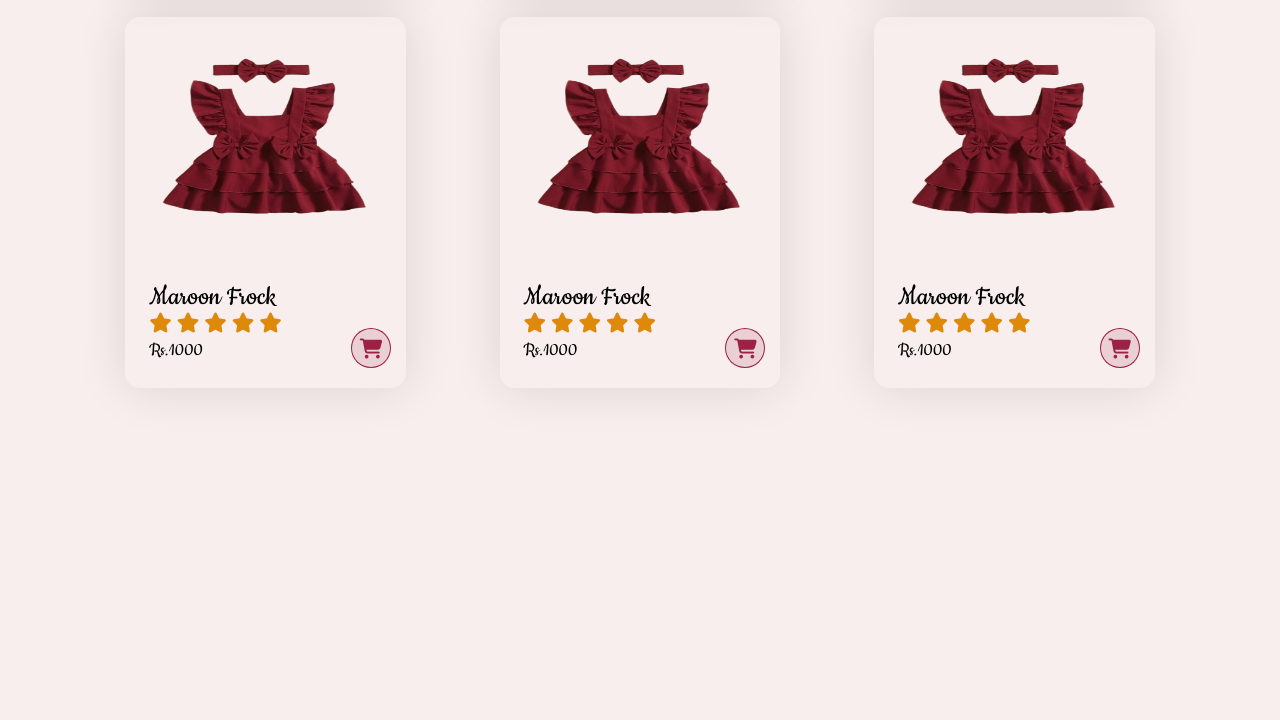
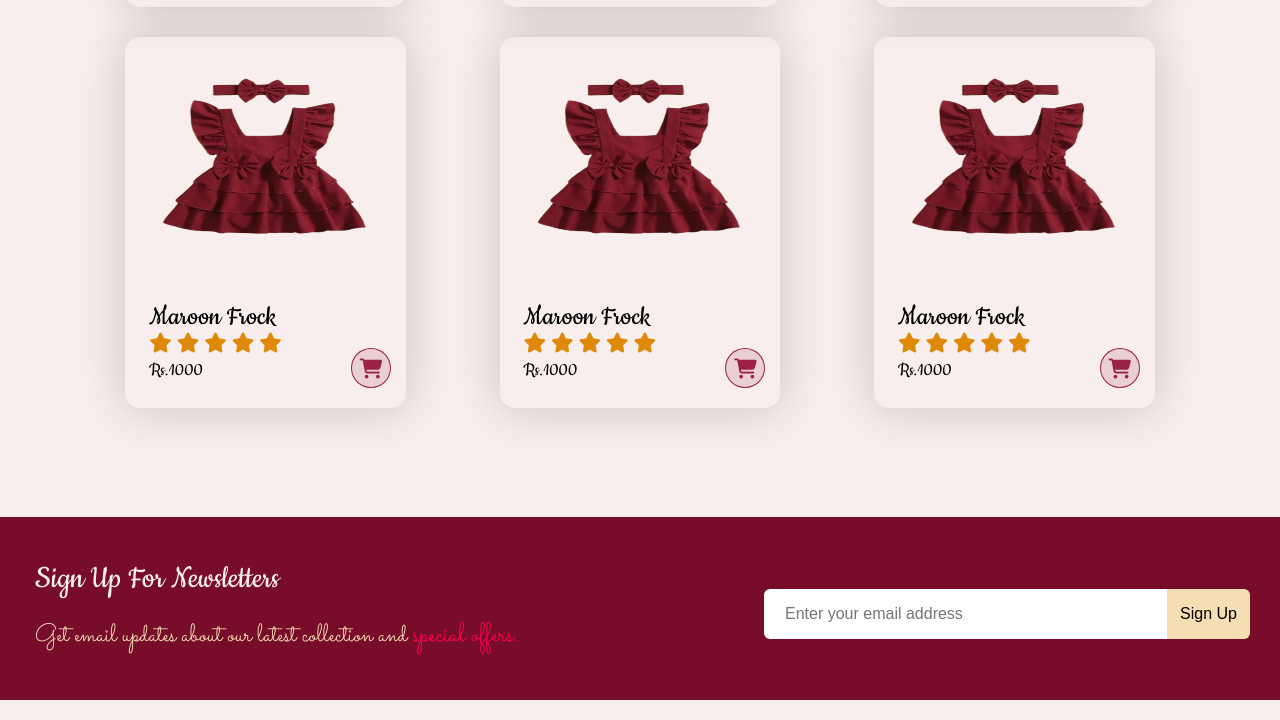
Before and after one commit to ramshah-altaf/Ecommerce-website, a plain HTML site: page index.html in a window 1280 px wide. Shown: the part 3512-4232 px from the top of the page. Before the commit the page ends 3989 px from the top, so only its background shows below. Drawn offline with Linux system fonts and the light colour scheme; files whose address does not match are found by name; a web font is replaced by a local one.

Commit message:
newsletter done

```diff
--- a/index.html
+++ b/index.html
@@ -204,6 +204,17 @@
         </div>
        </section>
 
+      <!-- .....NEWS LETTER SECTION -->
+       <section id="newsletter" >
+          <div class="news-text">
+            <h3>Sign Up For Newsletters</h3>
+            <p>Get email updates about our latest collection and <span>special offers.</span></p>
+          </div>
+          <div class="form">
+            <input type="text" placeholder="Enter your email address" >
+            <button>Sign Up</button>
+          </div>
+       </section>
 
 
     <script src="script.js"></script>
--- a/style.css
+++ b/style.css
@@ -170,11 +170,10 @@ p{
 /* FEATURED PRODUCT SECTION */
 #product{
     height:1500px;
-    background-color: #96163a6f;
+    background-color: #96163a34;
     padding: 20px 0;
-    box-shadow:
-      0px -10px 10px #96163a6f, /* Top shadow */
-      0px 10px 10px #96163a6f;  /* Bottom shadow */
+    box-shadow: 0px -10px 10px  #96163a34,
+    0px 10px 10px  #96163a34;
 }
 #product h2{
   text-align: center;
@@ -237,6 +236,7 @@ p{
 
 /* BANNER SECTION */
 #banner{
+    margin-top: 20px;
     display: flex;
     flex-direction: column;
     justify-content: center;
@@ -247,6 +247,8 @@ p{
     height: 50vh;
     background-position: center;
     background-size: cover;
+    box-shadow: 0px 15px 50px rgba(211, 6, 78, 0.169),
+                inset 0px -15px 50px rgba(211, 6, 78, 0.169);
 }
 #banner p{
     font-family: "Cookie", system-ui;
@@ -286,7 +288,7 @@ p{
     padding: 10px 5px;
     border-radius:15px ;
     cursor: pointer;
-    box-shadow: 0px 0px 50px rgba(0, 0, 0, 0.114);
+    box-shadow: 0px 0px 50px rgba(0, 0, 0, 0.183);
     margin: 15px 5px;
     transition: 1s ease;
     position: relative;
@@ -324,3 +326,58 @@ p{
     bottom: 20px;
     right: 15px;
 }
+
+
+/* NEWS LETTER SECTION */
+#newsletter{
+    display: flex;
+    justify-content: space-between;
+    flex-wrap: wrap;
+    align-items: center;
+    background-image: url();
+    background-repeat: no-repeat;
+    background-position: 20% 30%;
+    margin: 20px 0;
+    padding: 40px 30px 30px 35px ;
+    background-color: #780d2b;
+}
+.news-text h3{
+    font-family: "Cookie", system-ui;
+    font-weight: 500;
+    font-size: 35px;
+    color: #f7eeed;
+}
+.news-text p{
+    font-size: 25px;
+    color: wheat;
+}
+.news-text span{
+    color: #ff0149;
+    font-size:27px ;
+
+}
+.form{
+    display: flex;
+    width: 40%;
+}
+.form input{
+    height: 2.5rem;
+    padding: 0 1.25em;
+    font-size: 16px;
+    width: 100%;
+    border: 1px solid transparent;
+    border-radius: 6px;
+    border-top-right-radius: 0;
+    border-bottom-right-radius: 0;
+    outline: none;
+}
+.form button{
+    background-color:wheat ;
+    border: 1px solid transparent;
+    white-space: nowrap;
+    padding: 10px 12px;
+    border-radius: 6px;
+    font-size: 16px;
+    border-top-left-radius: 0;
+    border-bottom-left-radius: 0;
+}
```
